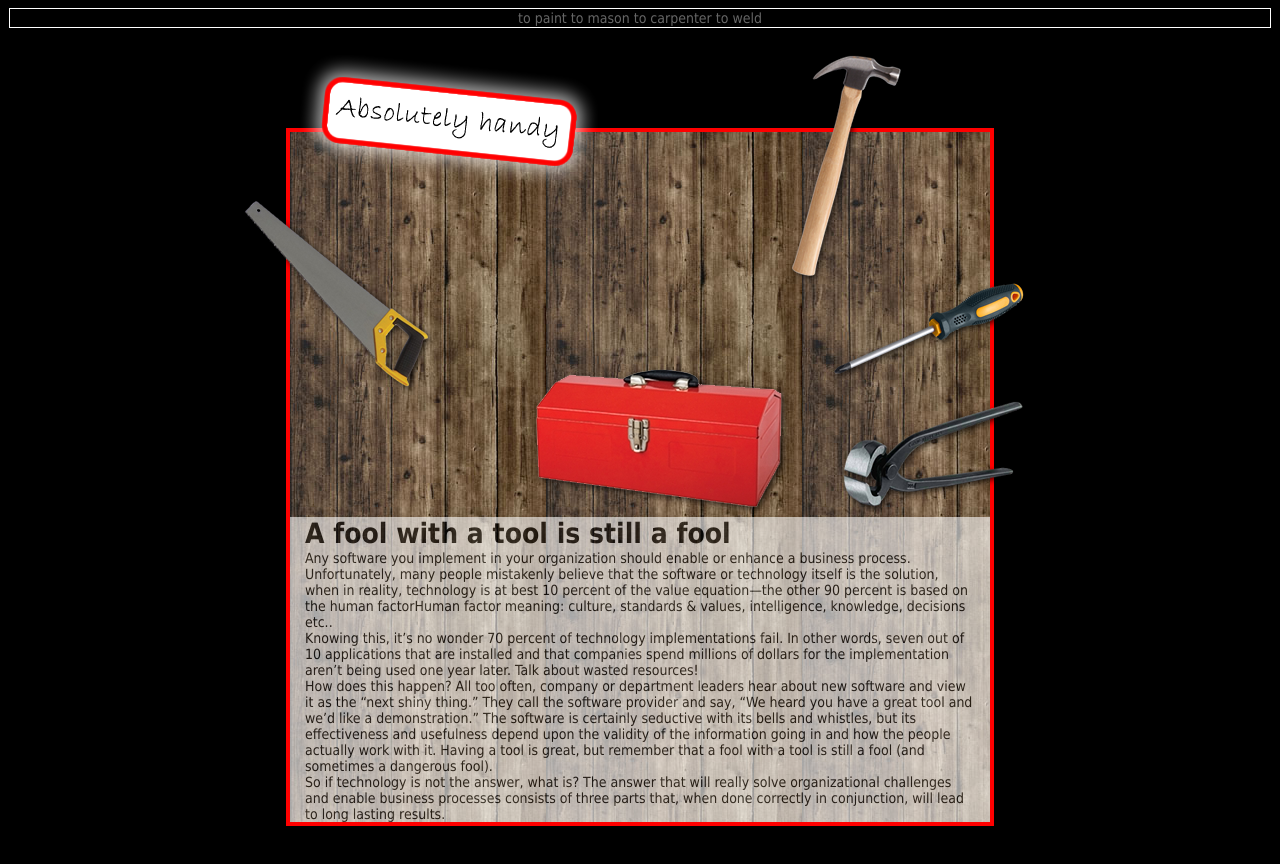
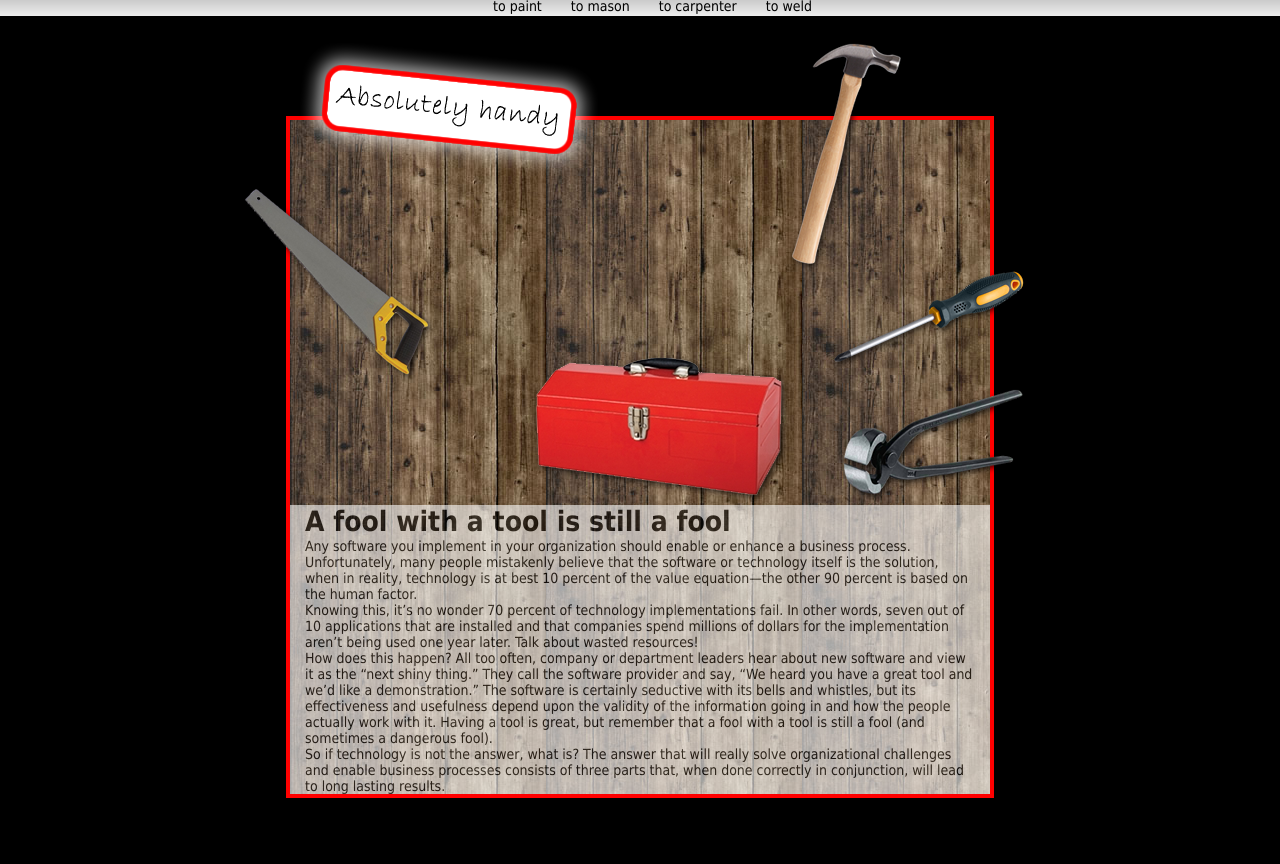
Before and after one commit to RemcoKroonen/-handy, a plain HTML site: page Index.html in a window 1280 px wide. Drawn offline with Linux system fonts and the light colour scheme.

Commit message:
menubalk veranderd nu ook van kleur met hover

```diff
--- a/handy.css
+++ b/handy.css
@@ -3,6 +3,7 @@ body {
 	font-family : Tahoma;
 	font-size : 14px;
 	background-color : black;
+	margin: 0px;
 	/* toe te voegen */
 
 }
@@ -78,6 +79,7 @@ h1{
   opacity: 0.6;
    padding-left: 15px;
    padding-right: 15px;
+
 }
 p {
 	margin: 0px;
@@ -85,6 +87,7 @@ p {
   opacity: 0.6;
   padding-left: 15px;
   padding-right: 15px;
+
 }
 #dropdown{
 	display: none;
@@ -106,24 +109,41 @@ a {text-decoration: none; }
 	background-color: #FFFF99;
 }
 .menu {
- margin: 1px;
- padding: 1px;
- border: 1px solid white;
- text-align: center;
+ background-image: url("img/bar1.png");
+  background-repeat: repeat-x;
 
 }
 
-.menu ul li {
- display: inline;
- padding: 0 5px;
-}
-
-.menu ul li a, a:link, a:visited, a:active {
- color: #666;
- text-decoration: none;
-}
 
 .menu ul li a:hover {
  color: #333;
  text-decoration: underline;
 }
+#humanfactor span{
+	display: none;
+
+}
+#humanfactor:hover span {
+	display: block;
+	position: absolute;
+	color: black;
+	width: 100px;
+	background-color: white;
+}
+#humanfactor{
+	z-index: 101;
+}
+.menu a{
+	padding-left: 25px;
+	position: relative;
+	top: -2px;
+}
+.menu:hover {
+	background-image:  url(img/bar2.png);
+	background-repeat: repeat-x;
+
+
+}
+.menu:hover a{
+	color: black;
+}
```
